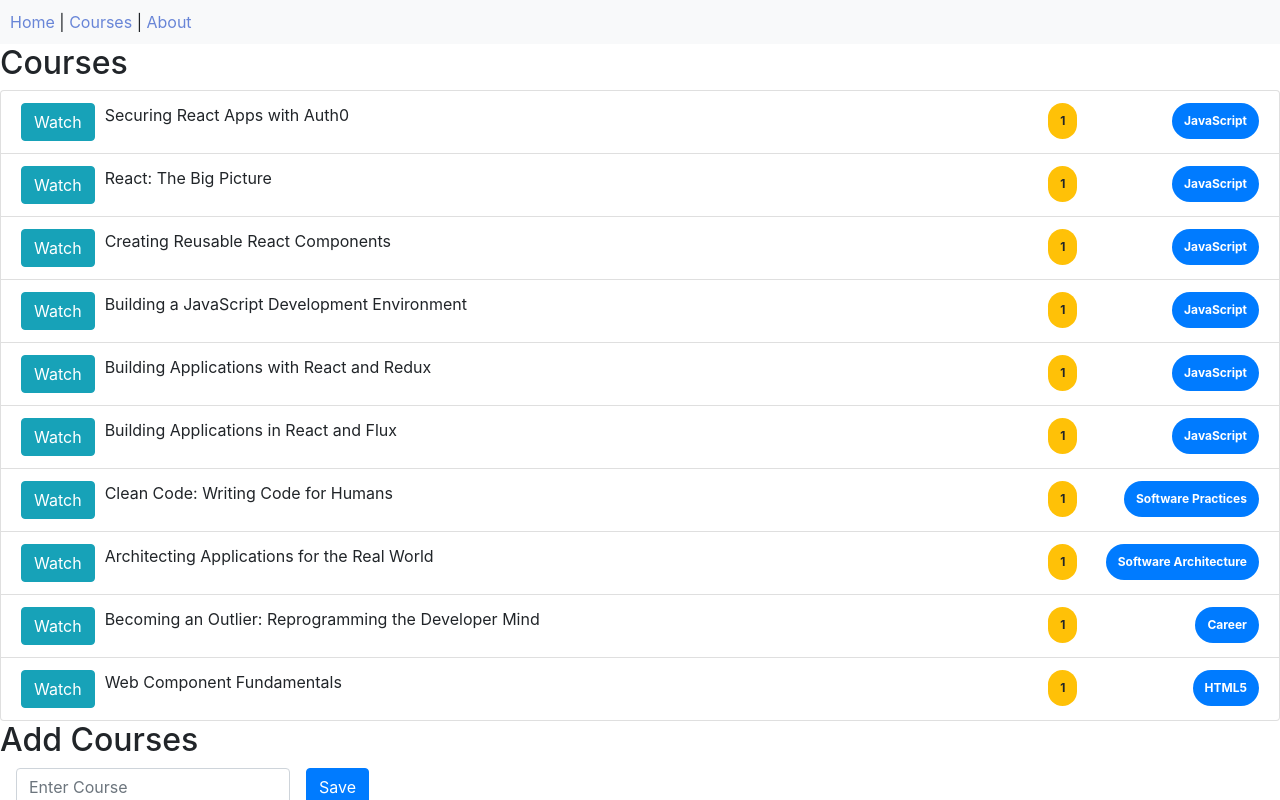
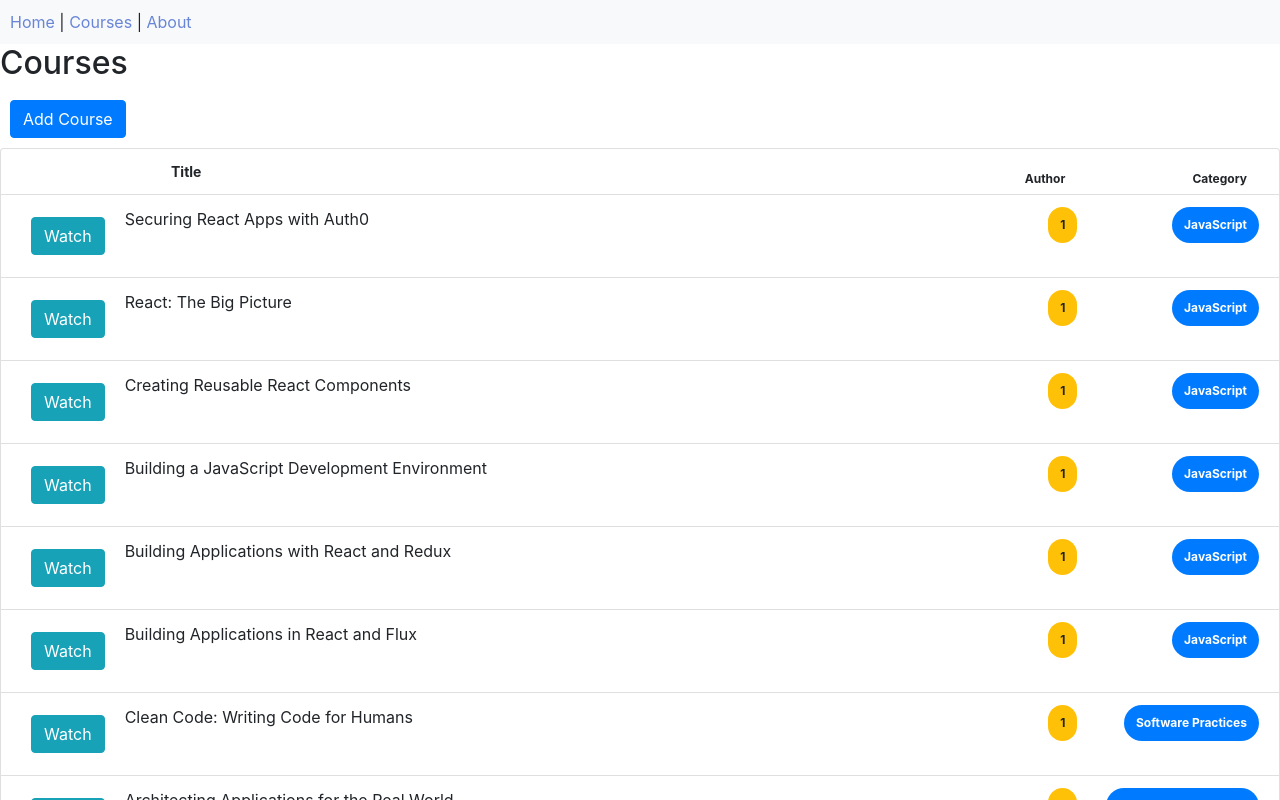
Before and after one commit to bksun/Course-App, a React (Create React App) app: page /courses in a window 1280 px wide. Shown: the top 800 px of the page. Built offline with nearby package versions, Linux system fonts and the light colour scheme; data requests are answered from the project's data file.

Commit message:
Add Add-Course button on course-list component

```diff
--- a/src/components/courses/Course-List.js
+++ b/src/components/courses/Course-List.js
@@ -1,6 +1,7 @@
 import React, { Component } from 'react';
 
 import Course from "./Course";
+import AddCourseButton from "./button/Add-Course-Button";
 
 class CourseList extends Component {
     constructor(props) {
@@ -8,11 +9,29 @@ class CourseList extends Component {
         this.state = {}
     }
 
+
+
     render() {
+        let titleStyle = {
+          marginLeft: '150px',
+          fontSize: '14px'
+        }
+
+        let headerStyle = {
+          fontWeight: "Bold"
+        }
         return (
             <div>
               <h2>Courses</h2>
+              <AddCourseButton />
+
               <ul class="list-group">
+                <li style={headerStyle} key="9999999999" class="list-group-item d-flex ">
+                  <span style={titleStyle} >Title</span>
+                  <span id="author" className="badge">Author</span>
+                  <span id="category" className="badge">Category</span>
+                </li>
+
                 { this.props.courses.length > 0 &&
                   this.props.courses.map((course, index) => (
                     <Course key={course.id.toString()} course={ course } index = { index } />
--- a/src/components/courses/Courses.js
+++ b/src/components/courses/Courses.js
@@ -5,6 +5,7 @@ import PropTypes from 'prop-types';
 import { fetchCourses, addOneCourses } from "../../thunks/courses";
 import CourseList from "./Course-List";
 import CourseForm from "./Course-Form";
+
 class Courses extends Component {
     constructor(props) {
         super(props);
--- /dev/null
+++ b/src/components/courses/button/Add-Course-Button.css
@@ -0,0 +1,4 @@
+button {
+    margin: 10px;
+    font-size: 14px;
+}
--- /dev/null
+++ b/src/components/courses/button/Add-Course-Button.js
@@ -0,0 +1,19 @@
+import { withRouter } from 'react-router-dom'
+import React from 'react';
+
+import "./Add-Course-Button.css";
+// this also works with react-router-native
+
+const AddCourseButton = withRouter(({ history }) => (
+  <button
+    type='button'
+    onClick={
+        () => { history.push('/course') }
+    }
+    class="btn btn-primary"
+  >
+    Add Course
+  </button>
+))
+
+export default AddCourseButton;
--- a/src/components/courses/styles/course.css
+++ b/src/components/courses/styles/course.css
@@ -3,9 +3,9 @@ li span {
 }
 
 li .badge {
-    position: absolute !important;
-    right: 10px !important;
-    padding: 12px !important;
+    position: absolute ;
+    right: 10px ;
+    padding: 12px ;
 }
 
 li #author {
--- a/src/components/router/router-component.js
+++ b/src/components/router/router-component.js
@@ -4,6 +4,7 @@ import Courses from "../courses/Courses";
 
 import CourseForm from "../form/Course-form";
 import HomeContent from "../home/Home-Content";
+import Course from '../courses/Course';
 
 class RouterComponent extends Component {
     render() {
@@ -12,6 +13,7 @@ class RouterComponent extends Component {
                 <Route exact path="/courses/new" component={CourseForm} />
                 <Route exact path="/courses/doc/:_id" component={CourseForm} />
                 <Route exact path="/courses" component={Courses} />
+                <Route exact path="/course" component={CourseForm} />
                 <Route exact path="/about" component={HomeContent} />
                 <Route exact path="/" component={HomeContent} />
             </Fragment>
```
